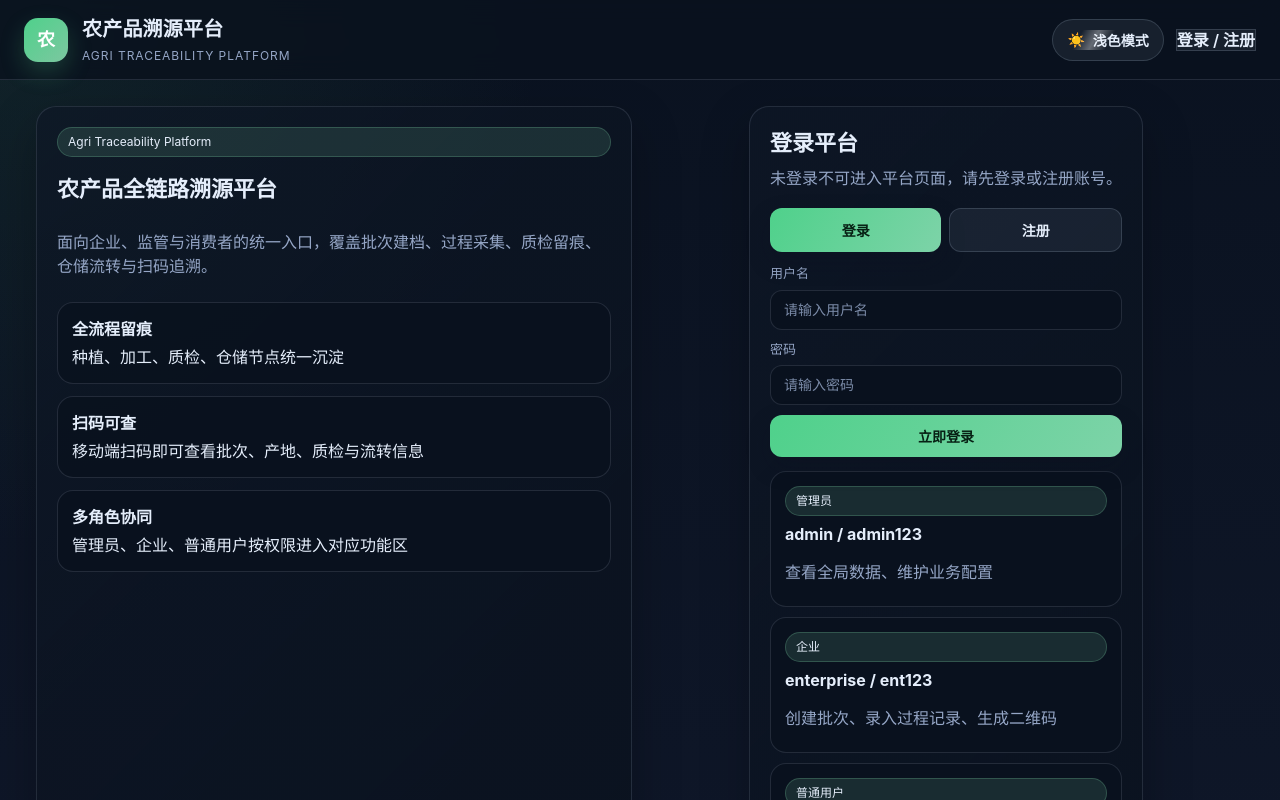
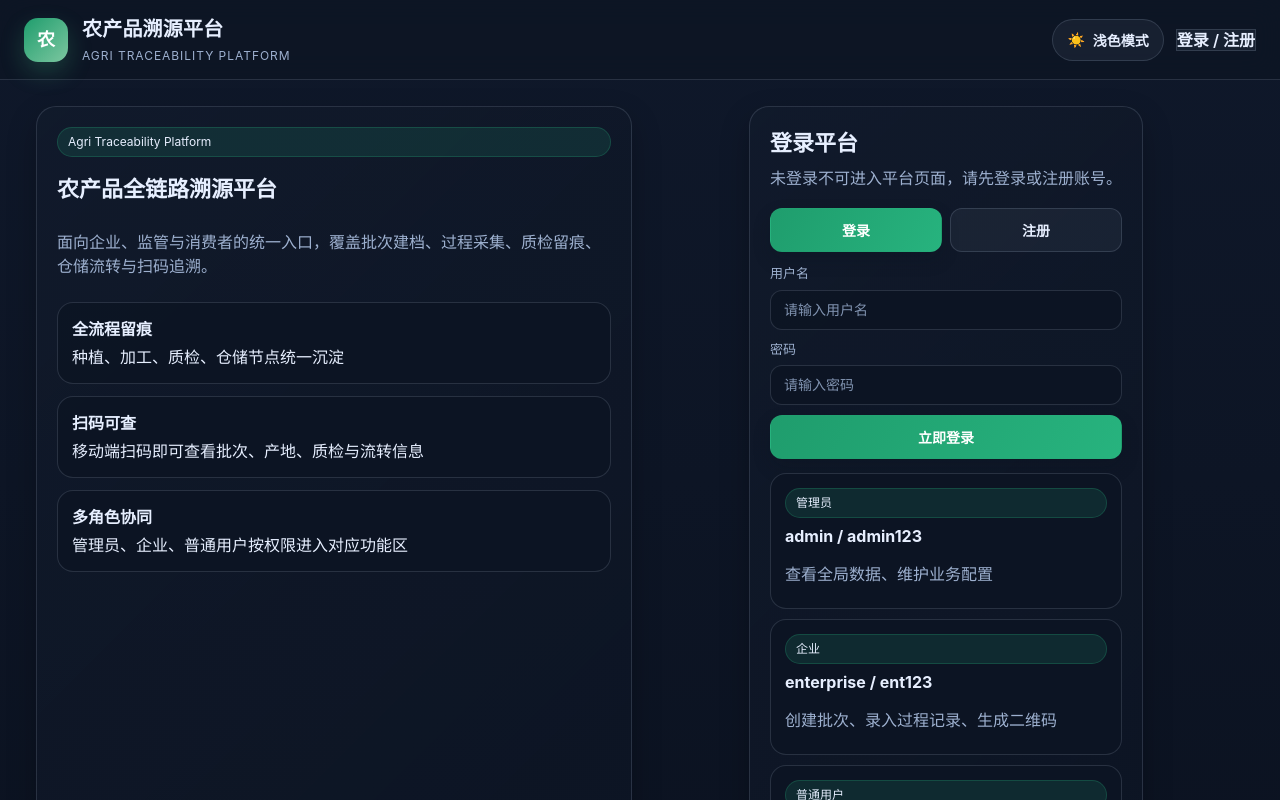
Before and after one commit to Souair/agri-traceability-java, a Vue app in the folder frontend/: page /auth in a window 1280 px wide. Shown: the top 800 px of the page. Built offline with nearby package versions, Linux system fonts and the light colour scheme; no server answers.

Commit message:
refactor: simplify visual style and refine light theme contrast

```diff
--- a/frontend/src/style.css
+++ b/frontend/src/style.css
@@ -2,56 +2,56 @@
   font-family: 'Inter', 'PingFang SC', 'Microsoft YaHei', 'Noto Sans SC', system-ui, -apple-system, sans-serif;
   line-height: 1.5;
   color-scheme: dark;
-  --bg-base: #0b1220;
-  --bg-muted: radial-gradient(circle at top left, rgba(41, 96, 72, 0.22), transparent 34%), linear-gradient(180deg, #0a1220 0%, #0f1729 100%);
-  --surface: rgba(14, 23, 38, 0.86);
-  --surface-strong: rgba(10, 18, 30, 0.94);
-  --surface-soft: rgba(255, 255, 255, 0.04);
-  --border: rgba(148, 163, 184, 0.18);
-  --border-strong: rgba(96, 165, 250, 0.28);
-  --text-main: #e5eefb;
-  --text-sub: #95a6c6;
-  --text-soft: #7b8ba8;
-  --primary: #7dd3a8;
-  --primary-strong: #4fd18b;
-  --primary-text: #072014;
-  --danger: #f59c9c;
-  --warning: #f3c67a;
-  --ok: #7ce6a7;
-  --shadow: 0 18px 48px rgba(0, 0, 0, 0.26);
+  --bg-base: #0d1525;
+  --bg-muted: linear-gradient(180deg, #0f182a 0%, #0b1220 100%);
+  --surface: rgba(18, 27, 44, 0.9);
+  --surface-strong: rgba(13, 21, 36, 0.96);
+  --surface-soft: rgba(255, 255, 255, 0.03);
+  --border: rgba(148, 163, 184, 0.2);
+  --border-strong: rgba(56, 189, 142, 0.45);
+  --text-main: #e7efff;
+  --text-sub: #9db0cf;
+  --text-soft: #8093b0;
+  --primary: #27b37e;
+  --primary-strong: #1f9d6d;
+  --primary-text: #ffffff;
+  --danger: #f28f8f;
+  --warning: #f2c16f;
+  --ok: #79dda4;
+  --shadow: 0 12px 30px rgba(0, 0, 0, 0.24);
   --btn-secondary-bg: rgba(148, 163, 184, 0.12);
-  --btn-secondary-border: rgba(148, 163, 184, 0.28);
-  --btn-light-bg: rgba(148, 163, 184, 0.1);
-  --btn-light-border: rgba(148, 163, 184, 0.24);
-  --btn-light-hover-bg: rgba(148, 163, 184, 0.2);
-  --btn-shadow: 0 10px 24px rgba(12, 18, 32, 0.24);
+  --btn-secondary-border: rgba(148, 163, 184, 0.26);
+  --btn-light-bg: rgba(148, 163, 184, 0.08);
+  --btn-light-border: rgba(148, 163, 184, 0.22);
+  --btn-light-hover-bg: rgba(148, 163, 184, 0.16);
+  --btn-shadow: 0 8px 18px rgba(12, 18, 32, 0.2);
 }
 
 :root[data-theme='light'] {
   color-scheme: light;
   --bg-base: #f3f6fb;
-  --bg-muted: radial-gradient(circle at top left, rgba(103, 164, 133, 0.12), transparent 28%), linear-gradient(180deg, #f8fbff 0%, #eef3f9 100%);
-  --surface: rgba(255, 255, 255, 0.9);
-  --surface-strong: rgba(255, 255, 255, 0.96);
-  --surface-soft: rgba(15, 23, 42, 0.03);
-  --border: rgba(15, 23, 42, 0.08);
-  --border-strong: rgba(37, 99, 235, 0.18);
-  --text-main: #162033;
-  --text-sub: #51627f;
-  --text-soft: #6d7d98;
+  --bg-muted: linear-gradient(180deg, #f7f9fc 0%, #eef2f7 100%);
+  --surface: rgba(255, 255, 255, 0.97);
+  --surface-strong: rgba(255, 255, 255, 1);
+  --surface-soft: rgba(15, 23, 42, 0.025);
+  --border: rgba(15, 23, 42, 0.09);
+  --border-strong: rgba(31, 157, 108, 0.28);
+  --text-main: #18253a;
+  --text-sub: #586b88;
+  --text-soft: #7484a0;
   --primary: #1f9d6c;
-  --primary-strong: #15855a;
+  --primary-strong: #16875a;
   --primary-text: #ffffff;
-  --danger: #cc4d4d;
+  --danger: #cb4949;
   --warning: #b9770e;
   --ok: #1f8f58;
-  --shadow: 0 18px 40px rgba(15, 23, 42, 0.08);
-  --btn-secondary-bg: linear-gradient(120deg, #edf3ff, #e3edff);
-  --btn-secondary-border: rgba(37, 99, 235, 0.26);
-  --btn-light-bg: linear-gradient(120deg, #f7fafc, #eef4ff);
-  --btn-light-border: rgba(71, 85, 105, 0.22);
-  --btn-light-hover-bg: linear-gradient(120deg, #eef5ff, #e4eeff);
-  --btn-shadow: 0 8px 20px rgba(37, 99, 235, 0.14);
+  --shadow: 0 10px 24px rgba(15, 23, 42, 0.06);
+  --btn-secondary-bg: #f3f7fd;
+  --btn-secondary-border: rgba(88, 107, 136, 0.22);
+  --btn-light-bg: #ffffff;
+  --btn-light-border: rgba(88, 107, 136, 0.22);
+  --btn-light-hover-bg: #f8fbff;
+  --btn-shadow: 0 6px 14px rgba(22, 38, 61, 0.08);
 }
 
 * {
@@ -202,12 +202,11 @@ a {
   box-shadow: var(--shadow);
   border-radius: 20px;
   padding: 20px;
-  transition: transform 0.24s ease, box-shadow 0.24s ease, border-color 0.24s ease;
+  transition: box-shadow 0.18s ease, border-color 0.18s ease;
 }
 
 .card:hover {
-  transform: translateY(-2px);
-  border-color: var(--border-strong);
+  border-color: color-mix(in srgb, var(--border-strong) 70%, var(--border));
 }
 
 .glass {
@@ -293,48 +292,28 @@ button,
 .btn {
   cursor: pointer;
   font-weight: 600;
-  transition: transform 0.24s cubic-bezier(0.2, 0.8, 0.2, 1), box-shadow 0.24s cubic-bezier(0.2, 0.8, 0.2, 1), filter 0.24s ease, background 0.24s ease, border-color 0.24s ease;
+  transition: transform 0.18s ease, box-shadow 0.18s ease, background 0.18s ease, border-color 0.18s ease;
   text-align: center;
-  position: relative;
-  overflow: hidden;
 }
 
 .btn,
 button {
   background: linear-gradient(120deg, var(--primary-strong), var(--primary));
-  border: none;
+  border: 1px solid transparent;
   color: var(--primary-text);
   box-shadow: var(--btn-shadow);
 }
 
-.btn::after,
-button::after {
-  content: '';
-  position: absolute;
-  top: 0;
-  left: -130%;
-  width: 48%;
-  height: 100%;
-  background: linear-gradient(100deg, transparent 10%, rgba(255, 255, 255, 0.34) 50%, transparent 90%);
-  transform: skewX(-20deg);
-  transition: left 0.56s ease;
-  pointer-events: none;
-}
-
-.btn:hover::after,
-button:hover::after {
-  left: 160%;
-}
-
 .btn:hover,
 button:hover {
-  transform: translateY(-2px);
-  filter: brightness(1.03);
+  transform: translateY(-1px);
+  box-shadow: 0 10px 20px color-mix(in srgb, var(--primary) 20%, transparent);
 }
 
 .btn:active,
 button:active {
   transform: translateY(0);
+  box-shadow: var(--btn-shadow);
 }
 
 .btn:disabled,
@@ -343,11 +322,6 @@ button:disabled {
   cursor: not-allowed;
   transform: none;
   box-shadow: none;
-}
-
-.btn:disabled::after,
-button:disabled::after {
-  display: none;
 }
 
 .btn-secondary {
@@ -758,12 +732,11 @@ th {
 }
 
 tbody tr {
-  transition: background 0.24s ease, transform 0.2s ease;
+  transition: background 0.2s ease;
 }
 
 tbody tr:hover {
   background: color-mix(in srgb, var(--primary) 8%, transparent);
-  transform: translateX(2px);
 }
 
 tbody tr.selected {
```
